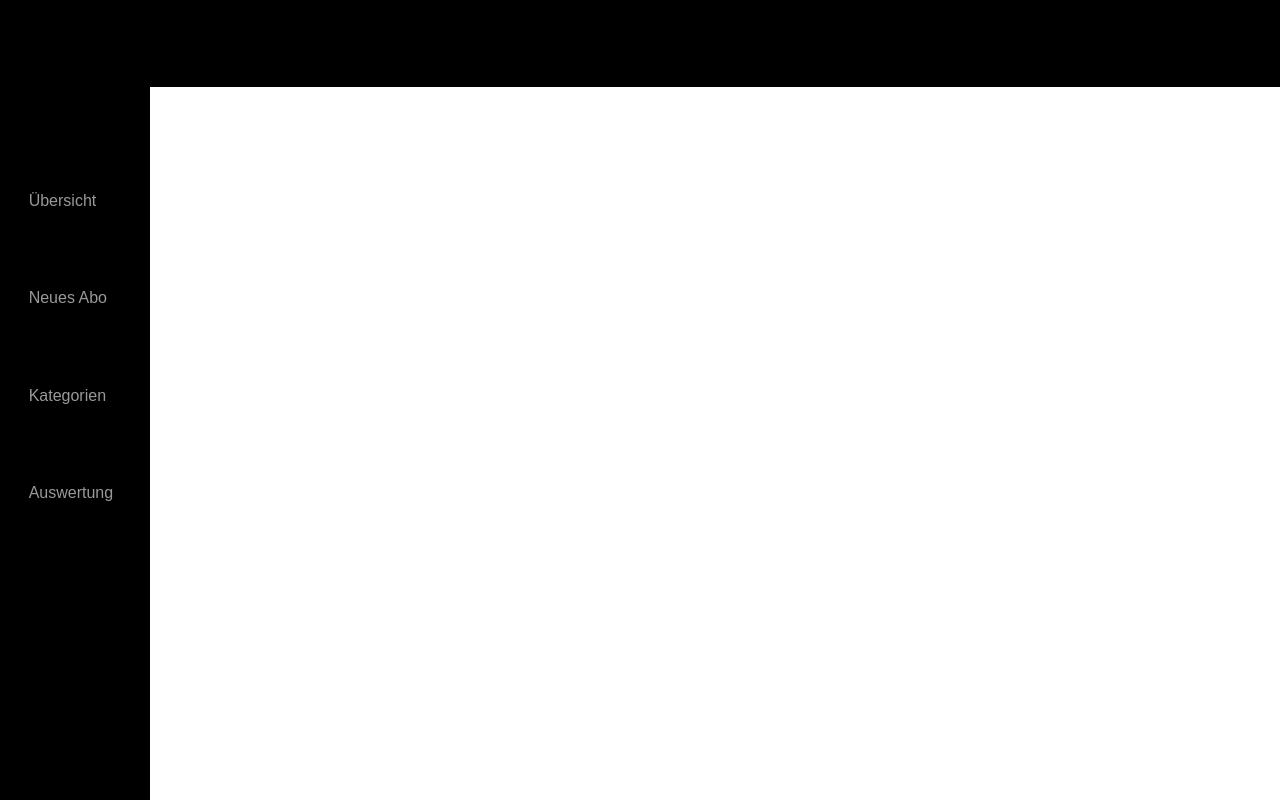
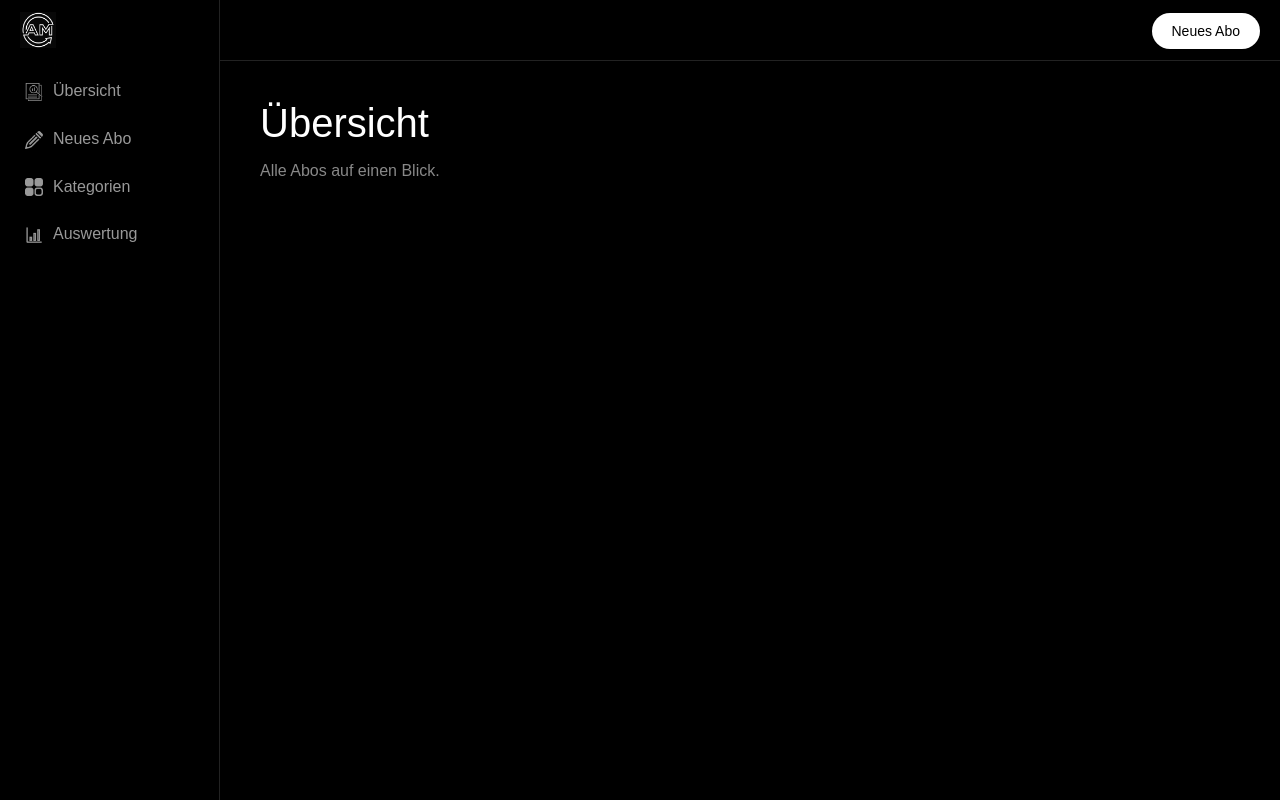
Before and after one commit to dysum24/PHP-Projekt1, a PHP site: page /planung/entwurf.html in a window 1280 px wide. Run offline with PHP 8.4, Linux system fonts and the light colour scheme.

Commit message:
Design fertig: Seitenleiste mit Icons

```diff
--- a/planung/entwurf.html
+++ b/planung/entwurf.html
@@ -1,26 +1,36 @@
 <!DOCTYPE html>
-<html lang="en">
+<html lang="de">
 <head>
     <meta charset="UTF-8">
     <meta name="viewport" content="width=device-width, initial-scale=1.0">
     <link rel="stylesheet" href="style.css">
-    <link href="https://fonts.googleapis.com/css2?family=Roboto:wght@300;400;500;700&display=swap" rel="stylesheet">
-    <title>Document</title>
+    <title>Abo-Manager</title>
 </head>
 <body>
     <div class="grid-container">
-        <div class="oben"></div>
         <div class="seitenleiste">
-        <div class="logo"></div>
-        <div class="inhalt">
-            <a class="button" href="index.php">Übersicht</a>
-            <a class="button" href="abo_bearbeiten.php">Neues Abo</a>
-            <a class="button" href="kategorien.php">Kategorien</a>
-            <a class="button" href="auswertung">Auswertung</a>
+            <div class="logo">
+                <img src="../bilder/logo.png" alt="Abo-Manager">
+            </div>
+
+            <div class="menue">
+                <a class="button" href="index.php"><img src="../bilder/icon_uebersicht.png" alt="">Übersicht</a>
+                <a class="button" href="abo_bearbeiten.php"><img src="../bilder/icon_neues_abo.png" alt="">Neues Abo</a>
+                <a class="button" href="kategorien.php"><img src="../bilder/icon_kategorien.png" alt="">Kategorien</a>
+                <a class="button" href="auswertung.php"><img src="../bilder/icon_auswertung.png" alt="">Auswertung</a>
+            </div>
         </div>
 
+        <div class="rechts">
+            <div class="oben">
+                <a class="knopf-weiss" href="abo_bearbeiten.php">Neues Abo</a>
+            </div>
+
+            <div class="inhalt">
+                <h1>Übersicht</h1>
+                <p class="grau">Alle Abos auf einen Blick.</p>
+            </div>
         </div>
-        <div></div>
     </div>
 </body>
 </html>
--- a/planung/style.css
+++ b/planung/style.css
@@ -3,49 +3,115 @@ body
     margin: 0;
     font-family: Arial, Helvetica, sans-serif;
     -webkit-font-smoothing: antialiased;
+    background-color: black;
+    color: white;
 }
 
-.grid-container {
+.grid-container
+{
     display: grid;
-    grid-template-columns: 200px 1fr;
-    grid-template-rows: 60px 1fr;
+    grid-template-columns: 220px 1fr;
     min-height: 100vh;
 }
 
 .seitenleiste
 {
-    background-color: black;
-    color: white;
-    width: 150px;
+    border-right: 1px solid #222;
 }
 
 .logo
 {
-    padding: 20px;
-    margin-bottom: 60pt;
+    height: 60px;
+    padding-left: 20px;
+}
+
+.logo img
+{
+    height: 36px;
+    margin-top: 12px;
+}
+
+.menue
+{
+    padding: 10px;
 }
 
 .button
 {
     display: block;
-    height: 35pt;
-    padding: 12px 2px;
-    margin: 20pt;
-    background-color: rgb(0, 0, 0);
-    color: rgba(255, 255, 255, 0.6);;
+    padding: 12px 15px;
+    margin-bottom: 5px;
+    color: rgba(255, 255, 255, 0.6);
     text-decoration: none;
-    font-family: Arial, Helvetica, sans-serif, Arial, Helvetica, sans-serif, ui-sans-serif, system-ui, sans-serif;
-    font-size: 16;
+    font-size: 16px;
+    border-radius: 20px;
 }
 
 .button:hover
 {
-    background-color: #222;
+    background-color: #1a1a1a;
+    color: white;
 }
 
-.oben {
-    grid-column: 1 / 3;
-    background-color: black;
+.oben
+{
+    height: 60px;
+    line-height: 60px;
+    padding-right: 20px;
+    text-align: right;
+    border-bottom: 1px solid #222;
+}
+
+.knopf-weiss
+{
+    display: inline-block;
+    vertical-align: middle;
+    line-height: normal;
+    padding: 10px 20px;
+    background-color: white;
+    color: black;
+    text-decoration: none;
+    font-size: 14px;
+    border-radius: 20px;
+}
+
+.knopf-rand
+{
+    display: inline-block;
+    padding: 10px 20px;
+    border: 1px solid #333;
     color: white;
-    height: 65pt;
+    text-decoration: none;
+    font-size: 14px;
+    border-radius: 20px;
 }
+
+.inhalt
+{
+    padding: 40px;
+}
+
+.inhalt h1
+{
+    font-size: 40px;
+    font-weight: normal;
+    margin: 0 0 10px 0;
+}
+
+.grau
+{
+    color: #888;
+}
+
+.button img
+{
+    height: 18px;
+    vertical-align: middle;
+    margin-right: 10px;
+    opacity: 0.6;
+}
+
+.button:hover img
+{
+    opacity: 1;
+}
```
Also changed, not shown: style.css (+27 -0 lines), bilder/icon_auswertung.png (added), bilder/icon_kategorien.png (added), bilder/icon_neues_abo.png (added), bilder/icon_uebersicht.png (added), bilder/logo.png (added).
